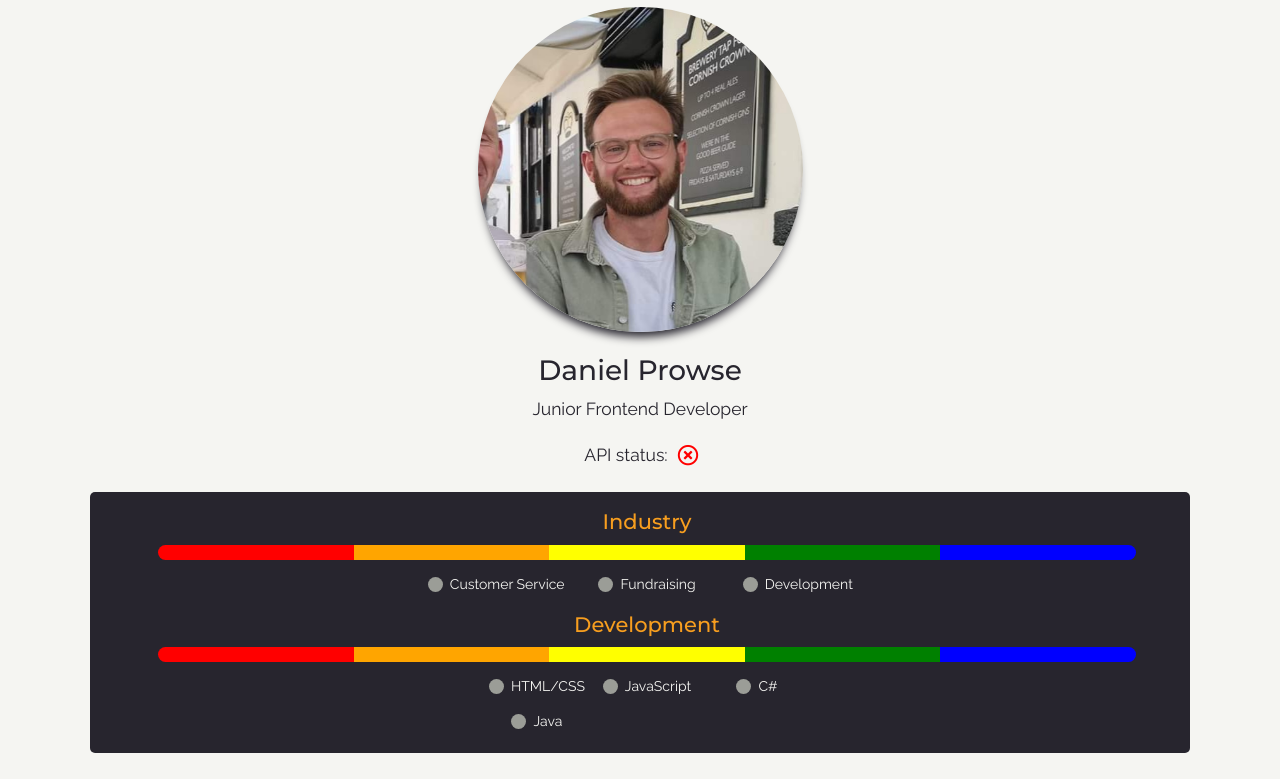
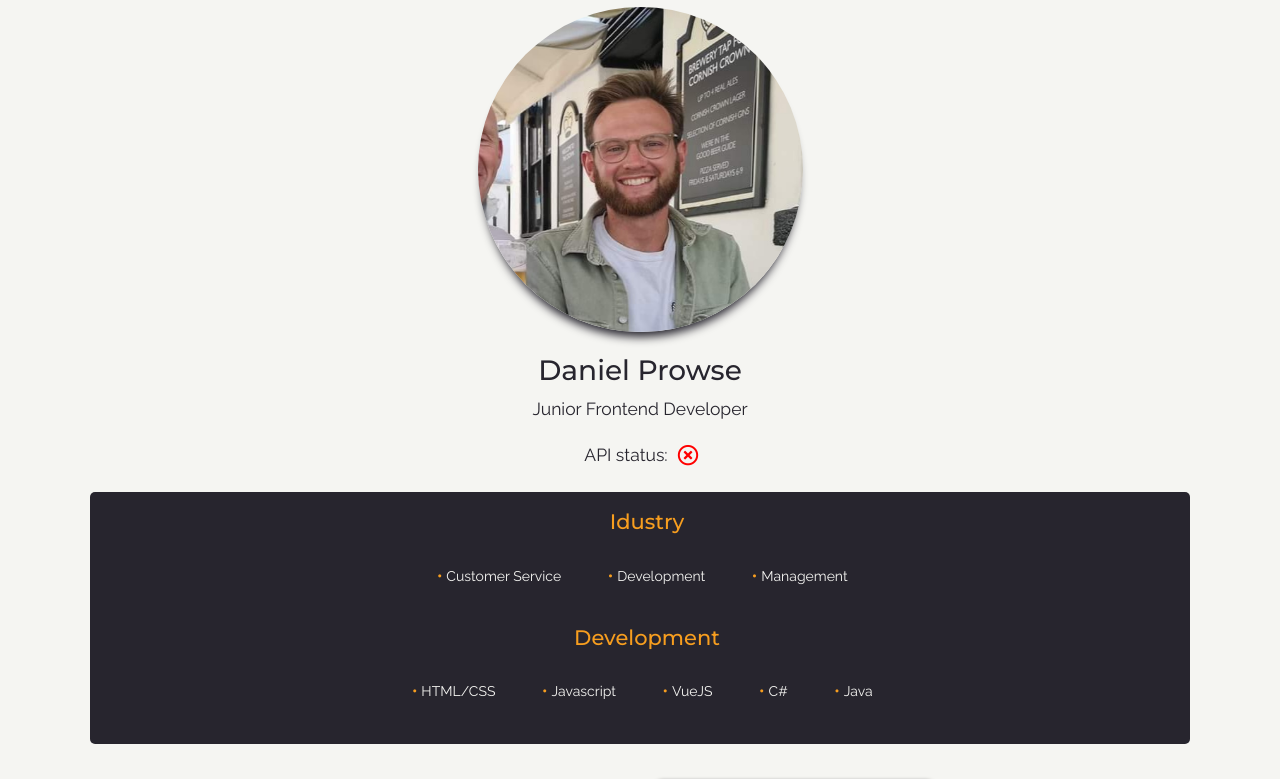
Before and after one commit to danprowse/profile-page-hex-coding-challenge, a React (Create React App) app: page / in a window 1280 px wide. Shown: the top 779 px of the page. Built offline with nearby package versions, Linux system fonts and the light colour scheme; no server answers.

Commit message:
skills and skillbar content updated. removed skill bar

```diff
--- a/src/components/Userinfo.jsx
+++ b/src/components/Userinfo.jsx
@@ -32,7 +32,7 @@ export default function Userinfo() {
         <p className="name">Daniel Prowse</p>
         <p className="title">Junior Frontend Developer</p>
         <div className="api-active-container">
-          <p>API status:</p> {apiActive ? <i className="far fa-check-circle icon icon-tick"></i> : <i class="far fa-times-circle icon icon-cross"></i>}
+          <p>API status:</p> {apiActive ? <i className="far fa-check-circle icon icon-tick"></i> : <i className="far fa-times-circle icon icon-cross"></i>}
         </div>
       </div>
     </section>
--- a/src/components/css/Skills.css
+++ b/src/components/css/Skills.css
@@ -21,17 +21,8 @@
   font-family: "Montserrat", sans-serif;
   color: #f79e1f;
 }
-.skillbar {
-  height: 15px;
-  width: 90%;
-  background: linear-gradient(to right,
-  red 20%, orange 20% 40%, yellow 40% 60%, green 60% 80%, blue 80%);;
-  border-radius: 10px;
-  margin: 0.5rem;
-}
 .skills {
-  display: grid;
-  grid-template-columns: repeat(3, 1fr);
+  display: flex;
   color: #f5f5f2;
 }
 .skills .skill {
@@ -40,10 +31,17 @@
   align-items: center;
   margin: 0.5rem;
 }
-.skill .skill-key {
-  margin-right: 0.5rem;
-  height: 15px;
-  width: 15px;
-  background-color: #9b9d97;
-  border-radius: 50%;
+.skill-list {
+  list-style: none;
+  color: #f5f5f2;
+  margin: 0.5rem;
 }
+.skill-list li::before {
+  content: "\2022";
+  color: #f79e1f;
+  font-weight: bold;
+  font-size: 1rem;
+  display: inline-block;
+  width: 1em;
+  margin-left: -1em;
+}
--- a/src/components/css/Suitability.css
+++ b/src/components/css/Suitability.css
@@ -13,8 +13,6 @@
 .title-intro,
 .list-container {
   flex: 1;
-  margin: 0 1rem;
-  padding: 0.5rem;
   text-align: center;
 }
 .title-intro {
@@ -31,7 +29,7 @@
 .suitability-list {
   list-style: none;
   color: #f5f5f2;
-  margin: 0.5rem;
+  /* margin: 0.5rem; */
 }
 .suitability-list li::before {
   content: "\2022";
--- a/src/components/skills/Skills.jsx
+++ b/src/components/skills/Skills.jsx
@@ -1,12 +1,63 @@
-import React from 'react'
+import React, { useState, useEffect } from 'react'
 import SkillsBar from './SkillsBar'
 import '../css/Skills.css'
 
 export default function Skills() {
+  const [skills, setSkills] = useState([]);
+  useEffect(() => {
+    function addToSkills() {
+      const listOfSkills = [
+        {
+          title: 'Idustry',
+          skills: [
+            {
+              name: 'Customer Service',
+              years: 9
+            },
+            {
+              name: 'Development',
+              years: 5
+            },
+            {
+              name: 'Management',
+              years: 1.5
+            }
+          ]
+        },
+        {
+          title: 'Development',
+          skills: [
+            {
+              name: 'HTML/CSS',
+              years: 5
+            },
+            {
+              name: 'Javascript',
+              years: 2.5
+            },
+            {
+              name: 'VueJS',
+              years: 1
+            },
+            {
+              name: 'C#',
+              years: 2
+            },
+            {
+              name: 'Java',
+              years: 2
+            }
+          ]
+        }
+      ]
+      setSkills(listOfSkills)
+    }
+    addToSkills();
+  }, []);
+
   return (
     <section className="skills-container">
-      {/* for each skill area (sectors i.e chairty, customer service, developer.) (development i.e. languages) */}
-      <SkillsBar />
+      <SkillsBar skills={skills}/>
     </section>
   )
 }
--- a/src/components/skills/SkillsBar.jsx
+++ b/src/components/skills/SkillsBar.jsx
@@ -1,9 +1,24 @@
 import React from "react";
 
-export default function SkillsBar() {
+export default function SkillsBar({ skills }) {
+  const listItems = skills.map((skillbar) => (
+    <section className="skillbar-container" key={skillbar.title}>
+      <p className="skillbar-title">{skillbar.title}</p>
+      <div className="skills">
+        {skillbar.skills.map((skill) => (
+          <div key={skill.name} className="skill">
+            <ul className="skill-list">
+              <li >{skill.name}</li>
+            </ul>
+          </div>
+        ))}
+      </div>
+    </section>
+  ));
   return (
     <>
-      <section className="skillbar-container">
+      {listItems}
+      {/* <section className="skillbar-container">
         <p className="skillbar-title">Industry</p>
         <div className="skillbar"></div>
         <div className="skills">
@@ -42,7 +57,7 @@ export default function SkillsBar() {
             <div className="skill-name">Java</div>
           </div>
         </div>
-      </section>
+      </section> */}
     </>
   );
 }
```
